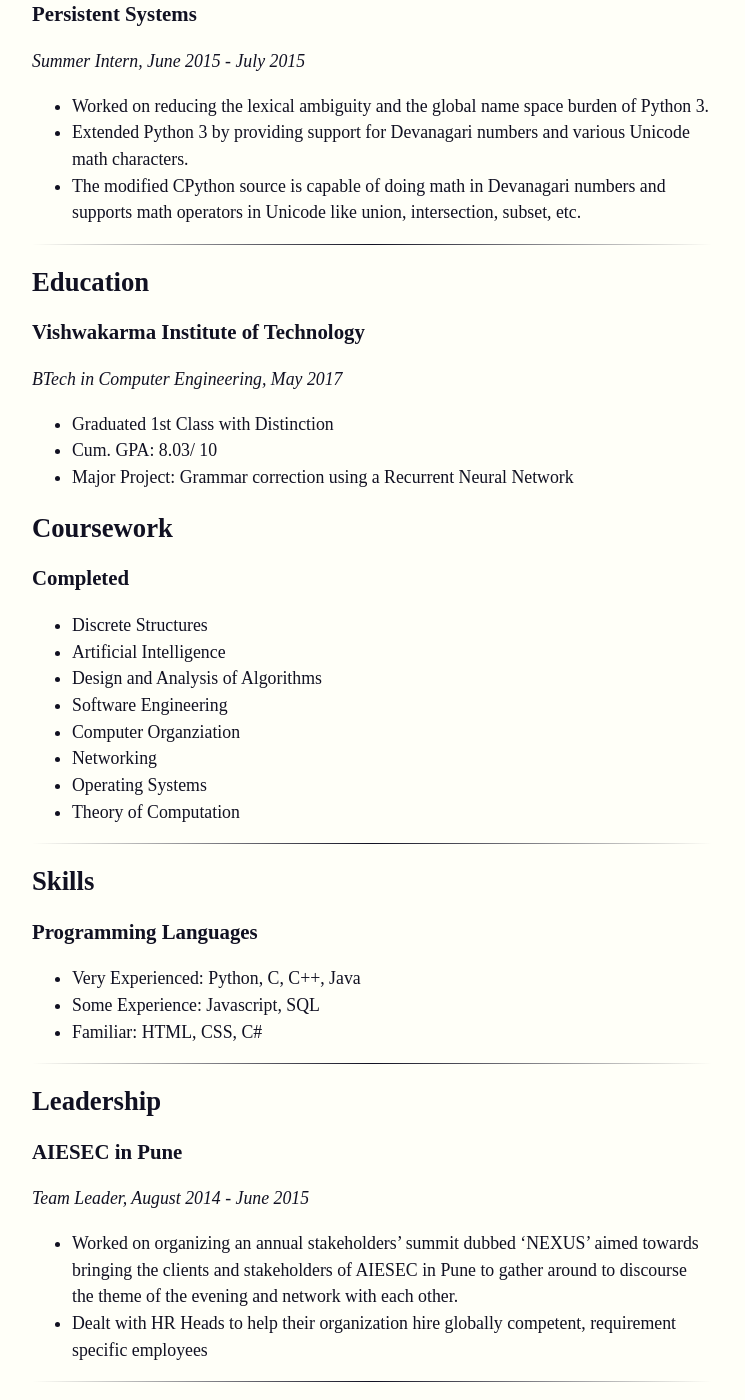
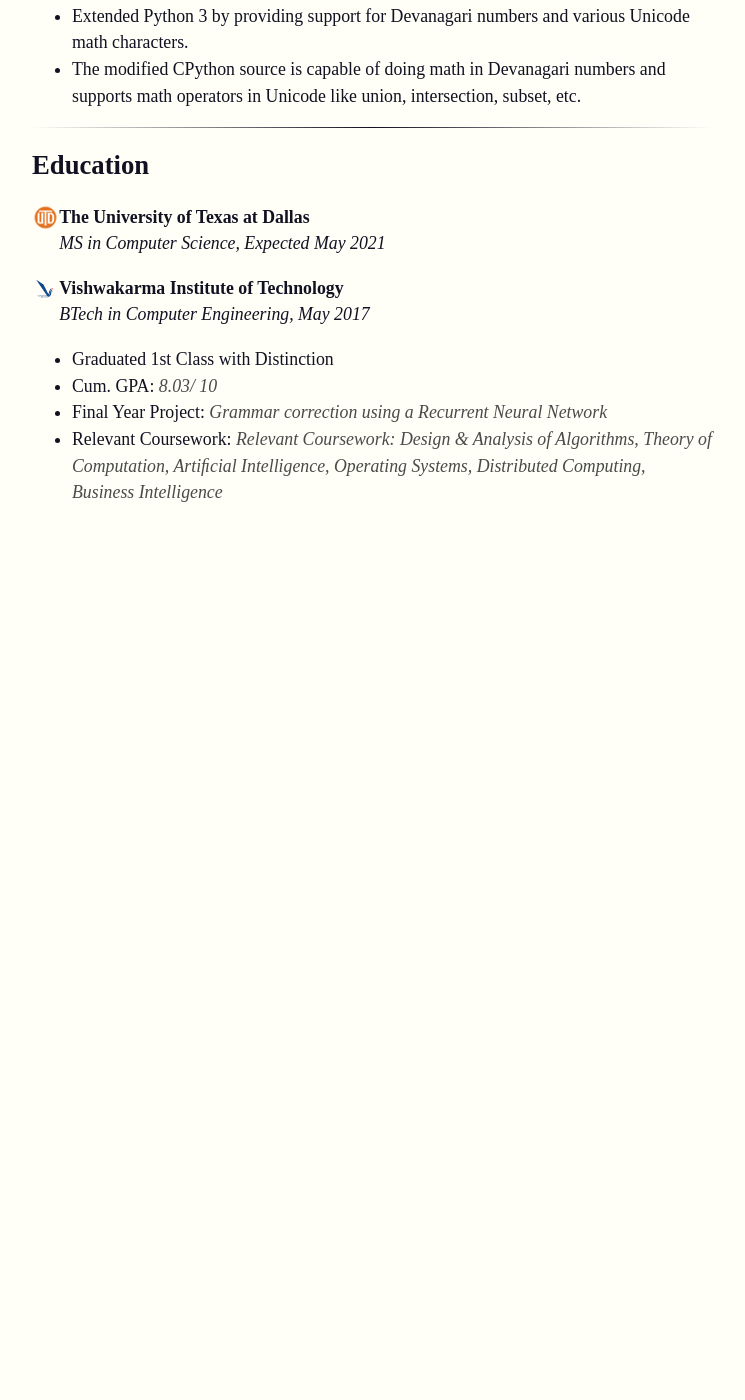
Before and after one commit to adyshake/adyshake.github.io, a Jekyll site: the page built from resume.md, in a window 1280 px wide and 1400 px high, scrolled down 973 px. Shown: the whole window, without its empty margins (268-1013 px from the left). Built offline with Jekyll 4.4.1, drawn with Linux system fonts in a browser that asks for light colours; nearby versions of some CDN libraries; some web fonts are replaced; after the commit the page ends 1535 px from its top, so only the background shows below that; some of the changed text lies outside the part shown.

Commit message:
November 2019 Update Added build instructions to README Added leetcode beeminder graph to homepage Updated now page Updated resume with logos Updated new resume pdf

```diff
--- a/resume.md
+++ b/resume.md
@@ -11,21 +11,27 @@
 Experience
 ----------
 
-### Persistent Systems (Accelerite)
-*Software Engineer, July 2017 - March 2019*
+<p vertical-align="center"> <img src="/images/resume/persistent_logo.png"
+  width="4.5%"
+  style="float:left;">
+   <b>Persistent Systems (Accelerite)</b><br>
+   <i>Software Engineer, July 2017 - March 2019</i>
+</p>
 
 * Ported Sentient’s agent-less client from Java to C++ to improve runtime
-  performance and reduce its memory footprint.
+  performance and reduce its memory footprint for low-spec ATMs.
 * Solved major critical crashes and refactored major portions of the codebase to
   increase the reliability of the system.
 * Converted the client from a console application to a Win32 service.
 * Created Windows Installer (MSI) merge modules and installers using
   InstallShield along with build automation scripts.
-* Modelled various sequence diagrams of the system to add to its documentation.
-* Worked in an agile team using Scrum methodologies
 
-### Persistent Systems (Accelerite)
-*Academic Intern, August 2016 - December 2016*
+<p vertical-align="center"> <img src="/images/resume/persistent_logo.png"
+  width="4.5%"
+  style="float:left;">
+   <b>Persistent Systems (Accelerite)</b><br>
+   <i>Academic Intern, August 2016 - December 2016</i>
+</p>
 
 * Designed and implemented an agent-less approach for an end point detection and
   response solution, in order to get the real time status of nearly 10,000 cross
@@ -37,8 +43,12 @@
 * Implemented various queries such as security, system alerts, hardware details,
   running processes, etc. as per the design specification.
 
-### Persistent Systems
-*Summer Intern, June 2015 - July 2015*
+<p vertical-align="center"> <img src="/images/resume/persistent_logo.png"
+  width="4.5%"
+  style="float:left;">
+   <b>Persistent Systems</b><br>
+   <i>Summer Intern, June 2015 - July 2015</i>
+</p>
 
 * Worked on reducing the lexical ambiguity and the global name space burden of
   Python 3.
@@ -52,49 +62,24 @@
 Education
 ---------
 
-### Vishwakarma Institute of Technology
-*BTech in Computer Engineering, May 2017*
+<p vertical-align="center"> <img src="/images/resume/utd_logo.png"
+  width="4%"
+  style="float:left;">
+   <b>The University of Texas at Dallas</b><br>
+   <i>MS in Computer Science, Expected May 2021</i>
+</p>
+
+<p vertical-align="center"> <img src="/images/resume/vit_logo.png"
+  width="4%"
+  style="float:left;">
+   <b>Vishwakarma Institute of Technology</b><br>
+   <i>BTech in Computer Engineering, May 2017</i>
+</p>
+
 * Graduated 1st Class with Distinction
-* Cum. GPA: 8.03/ 10
-* Major Project: Grammar correction using a Recurrent Neural Network
+* Cum. GPA: <font color = "#4a4a4a"><i>8.03/ 10</i></font>
+* Final Year Project: <font color = "#4a4a4a"><i>Grammar correction using a Recurrent Neural Network</i></font>
+* Relevant Coursework: <font color = "#4a4a4a"><i>Relevant Coursework: Design & Analysis of Algorithms, Theory of Computation, Artiﬁcial Intelligence, Operating Systems, Distributed Computing, Business Intelligence</i></font>
 
-Coursework
-----------
-
-### Completed
-
-* Discrete Structures
-* Artificial Intelligence
-* Design and Analysis of Algorithms
-* Software Engineering
-* Computer Organziation
-* Networking
-* Operating Systems
-* Theory of Computation
-
-<hr>
-
-Skills
-------
-
-### Programming Languages
-
-* Very Experienced: Python, C, C++, Java
-* Some Experience: Javascript, SQL
-* Familiar: HTML, CSS, C#
-
-<hr>
-
-Leadership
-----------
-
-### AIESEC in Pune
-*Team Leader, August 2014 - June 2015*
-
-* Worked on organizing an annual stakeholders’ summit dubbed ‘NEXUS’ aimed
-  towards bringing the clients and stakeholders of AIESEC in Pune to gather
-  around to discourse the theme of the evening and network with each other.
-* Dealt with HR Heads to help their organization hire globally competent,
-  requirement specific employees
-
-<hr>
+[utd]: /images/resume/utd_logo.png
+{: width="5%"}
```
Also changed, not shown: first_setup.md (deleted, +0 -27 lines), index.html (+6 -2 lines), now.md (+28 -14 lines), README.md, images/now_page.jpg (added), images/resume/persistent_logo.png (added), images/resume/utd_logo.png (added), images/resume/vit_logo.png (added), images/srilanka_me_and_tea.jpg (deleted), 1 other file.
